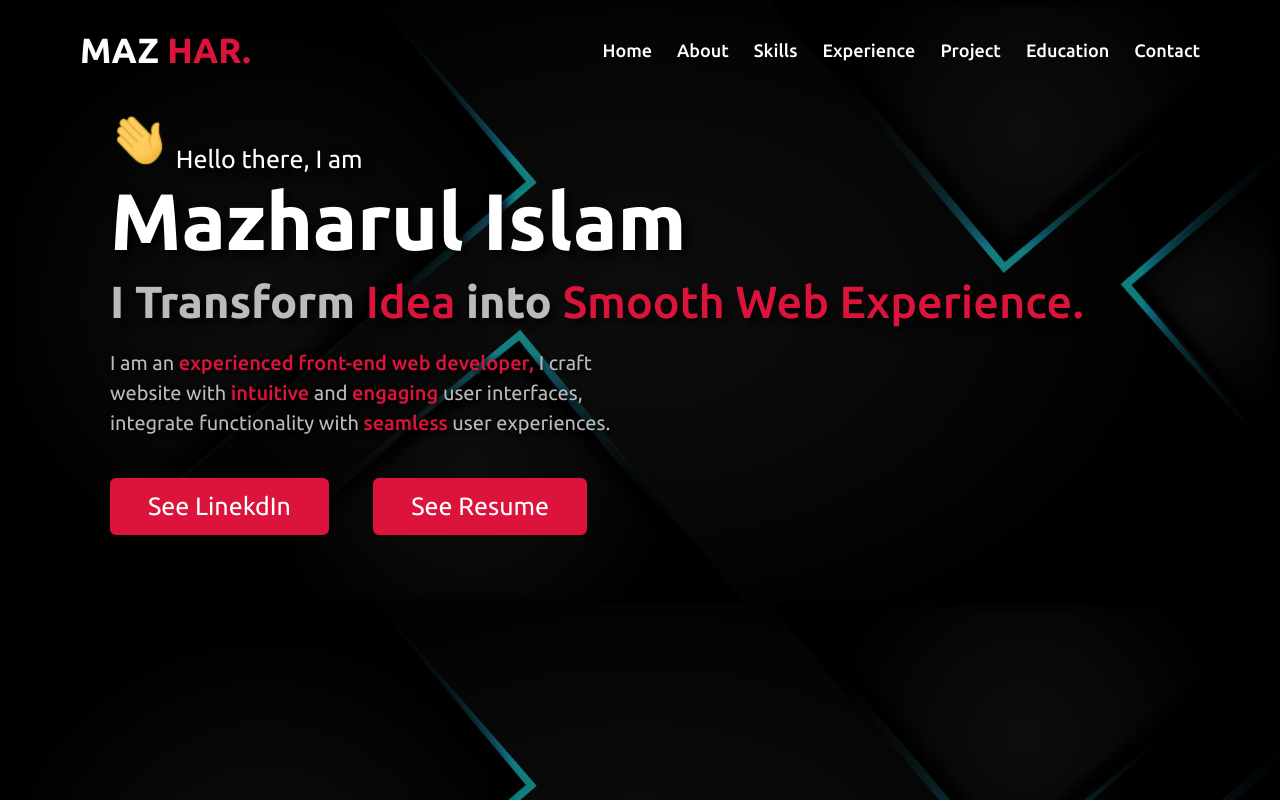
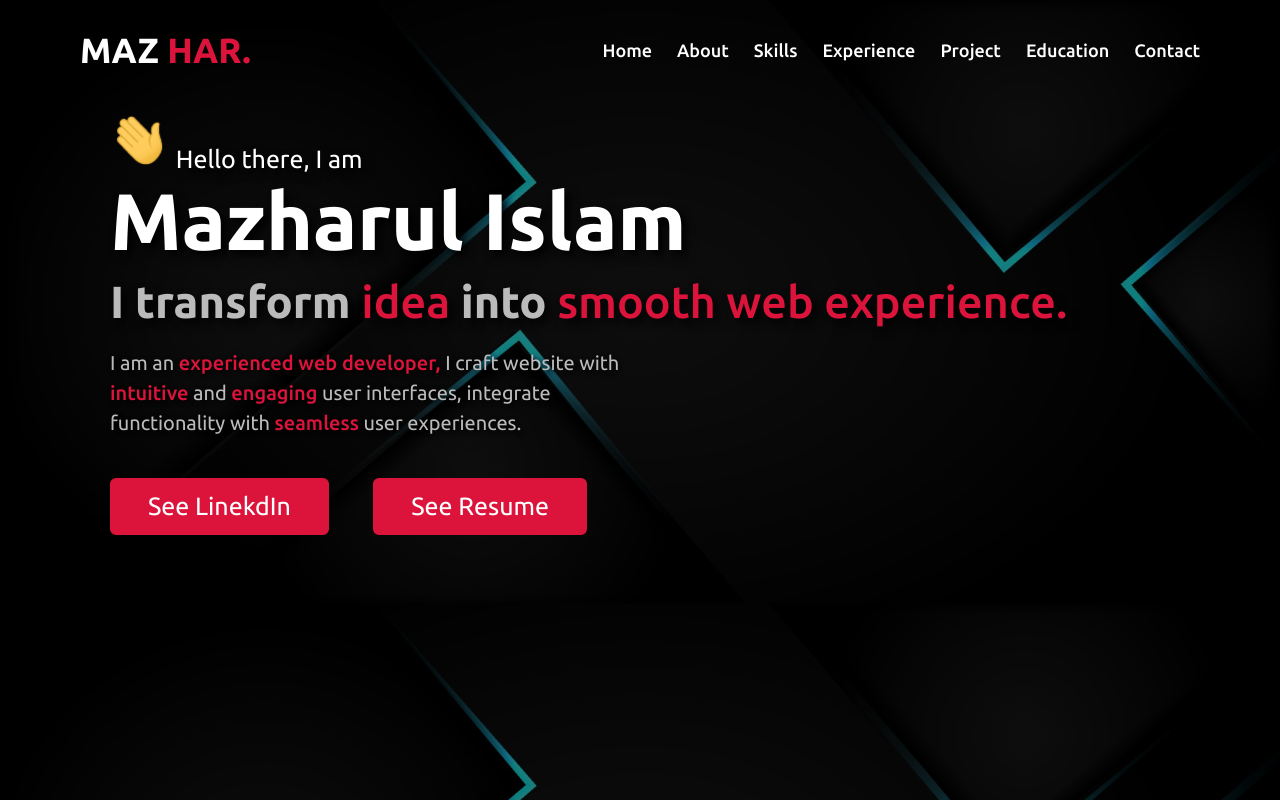
Before and after one commit to Maaazhar/maaazhar.github.io, a React (Vite) app: page / in a window 1280 px wide. Shown: the top 802 px of the page. Built offline with nearby package versions, Linux system fonts and the light colour scheme.

Commit message:
fixing issues in different section

```diff
--- a/src/components/About/About.jsx
+++ b/src/components/About/About.jsx
@@ -56,3 +56,6 @@ export const About = () => {
         </div>
     )
 }
+
+
+export default About
--- a/src/components/Hero/Hero.css
+++ b/src/components/Hero/Hero.css
@@ -100,7 +100,7 @@
 .home .home-content a:hover {
     color: crimson;
     background: none;
-    backdrop-filter: blur(3px);
+    backdrop-filter: blur(10px);
 }
 
 /* responsive media query */
--- a/src/components/Hero/Hero.jsx
+++ b/src/components/Hero/Hero.jsx
@@ -14,12 +14,12 @@ export const Hero = () => {
                             <div className="text-1">
                                 <img src={wave} width="60px" alt=""/> Hello there, I am
                             </div>
-                            <div className="text-2">Mazharul Islam</div>
-                            <div className="text-3">I Transform <span> Idea </span> into <span> Smooth Web
-                                    Experience.</span> </div>
-                            <div className="text-4">I am an <span> experienced front-end web developer,</span> I craft website with <span> intuitive</span> and <span> engaging</span> user interfaces, integrate
+                            <h1 className="text-2">Mazharul Islam</h1>
+                            <h2 className="text-3">I transform <span> idea </span> into <span> smooth web
+                                    experience.</span> </h2>
+                            <h3 className="text-4">I am an <span> experienced web developer,</span> I craft website with <span> intuitive</span> and <span> engaging</span> user interfaces, integrate
                                 functionality with <span> seamless</span> user experiences.
-                            </div>
+                            </h3>
                             <div className="home-btn">
                                 <a className="home-btn-item" target="_blank" href="https://www.linkedin.com/in/maaazhar/"
                                     title="See LinekdIn">See LinekdIn</a>
@@ -36,3 +36,6 @@ export const Hero = () => {
     </div>
   )
 }
+
+
+export default Hero
--- a/src/components/Nav/NavBar.jsx
+++ b/src/components/Nav/NavBar.jsx
@@ -44,3 +44,5 @@ export const NavBar = () => {
     </div>
   )
 }
+
+export default NavBar
```
Also changed, not shown: src/pages/HomePage/HomePage.jsx (+4 -4 lines), src/components/Service/Service.css (deleted), src/components/Service/Service.jsx (deleted).
